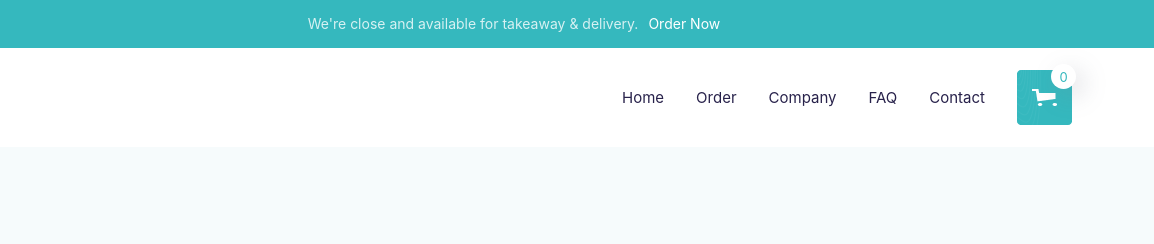
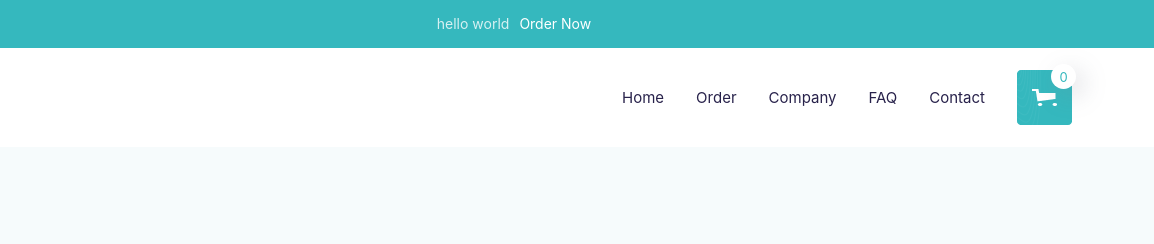
Before and after one commit to beks2995/deliver, a plain HTML site: page index.html in a window 1280 px wide. Shown: the top 244 px of the page, 126-1280 px from the left. Drawn offline with Linux system fonts and the light colour scheme.

Commit message:
change top header

```diff
--- a/index.html
+++ b/index.html
@@ -11,7 +11,7 @@
 <body>
     <header class="header">
         <div class="header__common">
-            We're close and available for takeaway & delivery.
+            hello world
             <a href="" class="header__common-link">Order Now</a>
         </div>
         <div class="container">
```
